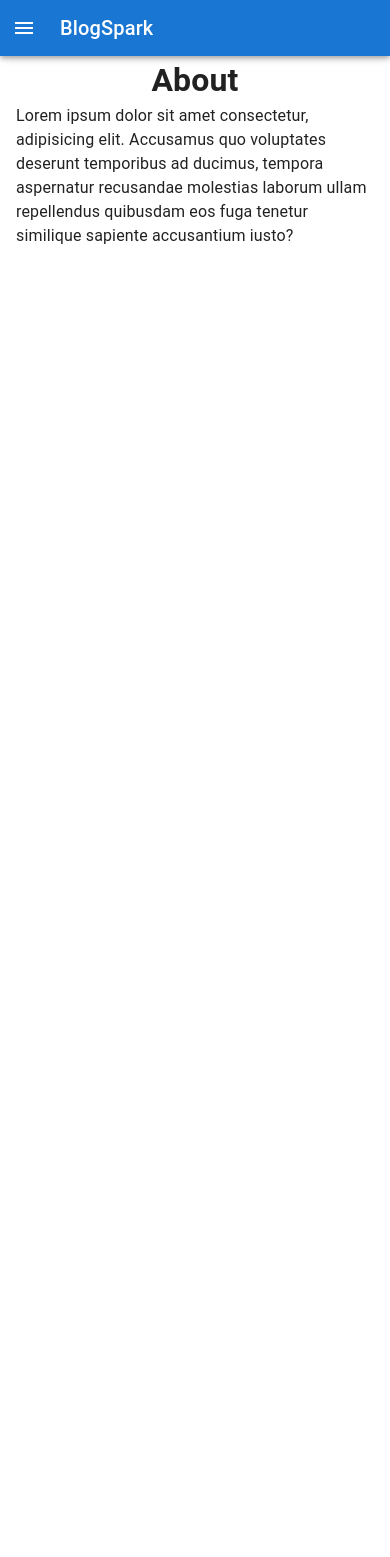
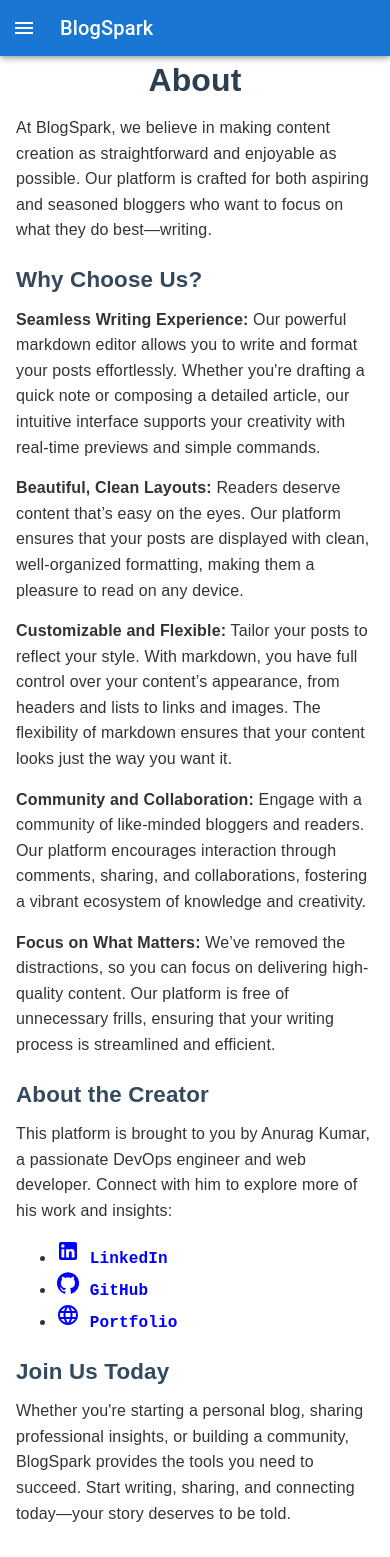
Before and after one commit to anuragK-24/Blog_Frontend, a React (Create React App) app: page /about in a window 390 px wide. Before the commit the page ends 844 px from the top, so only its background shows below. Built offline with nearby package versions, Linux system fonts and the light colour scheme.

Commit message:
Styled about component and added  the website icon

```diff
--- a/src/components/singlePost/singlePost.css
+++ b/src/components/singlePost/singlePost.css
@@ -19,7 +19,7 @@ pre {
 
 .singlePostWrapper {
   overflow-x: hidden;
-  padding: 0 6em 6em 6em;
+  padding: 0px 3em 3em;
   display: flex;
   flex-direction: column;
 }
@@ -92,7 +92,7 @@ pre {
 }
 
 .singlePostDesc a {
-  color: #000;
+  color: blue;
 }
 .singlePostDescInput:focus {
   outline: none;
--- a/src/components/topbar/TopBar.jsx
+++ b/src/components/topbar/TopBar.jsx
@@ -19,6 +19,13 @@ import Typography from "@mui/material/Typography";
 import { Link } from "react-router-dom";
 import { useContext } from "react";
 import { Context } from "../../context/Context";
+import HomeIcon from "@mui/icons-material/Home";
+import CreateIcon from "@mui/icons-material/Create";
+import { Create } from "@mui/icons-material";
+import PersonIcon from '@mui/icons-material/Person';
+import LoginIcon from "@mui/icons-material/Login";
+import LogoutIcon from "@mui/icons-material/Logout";
+import { SvgIcon } from "@mui/material";
 
 const drawerWidth = 240;
 
@@ -28,7 +35,6 @@ function ResponsiveDrawer(props) {
   const [isClosing, setIsClosing] = React.useState(false);
   const { user, dispatch } = useContext(Context);
   const beforeSignin = ["Login", "Register"];
-  const afterSignin = ["Logout"];
   const handleLogout = () => {
     dispatch({ type: "LOGOUT" });
   };
@@ -52,14 +58,28 @@ function ResponsiveDrawer(props) {
       <Toolbar />
       <Divider />
       <List>
-        {["Home", "About","Write",  "Markdown"].map((text, index) => (
+        {["Home", "About", "Write", "Markdown"].map((text, index) => (
           <ListItem key={text} disablePadding>
             <ListItemButton
               component={Link}
               to={text === "Home" ? "/" : `/${text.toLowerCase()}`}
             >
               <ListItemIcon>
-                {index % 2 === 0 ? <InboxIcon /> : <MailIcon />}
+                {text === "Home" && <HomeIcon />}
+                {text === "About" && (<svg xmlns="http://www.w3.org/2000/svg" height="24" viewBox="0 0 24 24" width="24"><path d="M0 0h24v24H0z" fill="none"/><path d="M12 12c2.21 0 4-1.79 4-4s-1.79-4-4-4-4 1.79-4 4 1.79 4 4 4zm0 2c-2.67 0-8 1.34-8 4v2h16v-2c0-2.66-5.33-4-8-4z"/></svg>)}
+                {text === "Markdown" && (
+                  <IconButton aria-label="edit">
+                    <SvgIcon>
+                      <svg
+                        xmlns="http://www.w3.org/2000/svg"
+                        viewBox="0 0 640 512"
+                      >
+                        <path d="M593.8 59.1H46.2C20.7 59.1 0 79.8 0 105.2v301.5c0 25.5 20.7 46.2 46.2 46.2h547.7c25.5 0 46.2-20.7 46.1-46.1V105.2c0-25.4-20.7-46.1-46.2-46.1zM338.5 360.6H277v-120l-61.5 76.9-61.5-76.9v120H92.3V151.4h61.5l61.5 76.9 61.5-76.9h61.5v209.2zm135.3 3.1L381.5 256H443V151.4h61.5V256H566z" />
+                      </svg>
+                    </SvgIcon>
+                  </IconButton>
+                )}
+                {text === "Write" && <Create />}
               </ListItemIcon>
               <ListItemText primary={text} />
             </ListItemButton>
@@ -73,7 +93,7 @@ function ResponsiveDrawer(props) {
           <ListItem disablePadding>
             <ListItemButton onClick={handleLogout}>
               <ListItemIcon>
-                <InboxIcon />
+                <LogoutIcon />
               </ListItemIcon>
               <ListItemText primary="Logout" />
             </ListItemButton>
@@ -86,7 +106,8 @@ function ResponsiveDrawer(props) {
             <ListItem key={text} disablePadding>
               <ListItemButton component={Link} to={`/${text.toLowerCase()}`}>
                 <ListItemIcon>
-                  {index % 2 === 0 ? <InboxIcon /> : <MailIcon />}
+                  {text === "Login" && <LoginIcon />}
+                  {text  === "Register" && (<svg xmlns="http://www.w3.org/2000/svg" enable-background="new 0 0 24 24" height="24" viewBox="0 0 24 24" width="24"><g><rect fill="none" height="24" width="24"/></g><g><g><rect height="4" width="4" x="10" y="4"/><rect height="4" width="4" x="4" y="16"/><rect height="4" width="4" x="4" y="10"/><rect height="4" width="4" x="4" y="4"/><polygon points="14,12.42 14,10 10,10 10,14 12.42,14"/><path d="M20.88,11.29l-1.17-1.17c-0.16-0.16-0.42-0.16-0.58,0L18.25,11L20,12.75l0.88-0.88C21.04,11.71,21.04,11.45,20.88,11.29z"/><polygon points="11,18.25 11,20 12.75,20 19.42,13.33 17.67,11.58"/><rect height="4" width="4" x="16" y="4"/></g></g></svg>)}
                 </ListItemIcon>
                 <ListItemText primary={text} />
               </ListItemButton>
--- a/src/pages/About/About.jsx
+++ b/src/pages/About/About.jsx
@@ -1,11 +1,66 @@
-import React from 'react'
-import './About.scss'
+import React from "react";
+import "./About.scss";
+import GitHubIcon from '@mui/icons-material/GitHub';
+import { Language, LinkedIn, Web } from "@mui/icons-material";
 
 export default function About() {
   return (
-    <div className='About'>
-        <h1 className='About_Heading'>About</h1>
-        Lorem ipsum dolor sit amet consectetur, adipisicing elit. Accusamus quo voluptates deserunt temporibus ad ducimus, tempora aspernatur recusandae molestias laborum ullam repellendus quibusdam eos fuga tenetur similique sapiente accusantium iusto?
+    <div className="About">
+      <h1 className="About_Heading">About</h1>
+      <p className="About_Text">
+        At BlogSpark, we believe in making content creation
+        as straightforward and enjoyable as possible. Our platform is crafted
+        for both aspiring and seasoned bloggers who want to focus on what they
+        do best—writing.
+      </p>
+      <h2 className="About_Subheading">Why Choose Us?</h2>
+      <p className="About_Text">
+        <strong>Seamless Writing Experience:</strong> Our powerful markdown
+        editor allows you to write and format your posts effortlessly. Whether
+        you're drafting a quick note or composing a detailed article, our
+        intuitive interface supports your creativity with real-time previews and
+        simple commands.
+      </p>
+      <p className="About_Text">
+        <strong>Beautiful, Clean Layouts:</strong> Readers deserve content
+        that’s easy on the eyes. Our platform ensures that your posts are
+        displayed with clean, well-organized formatting, making them a pleasure
+        to read on any device.
+      </p>
+      <p className="About_Text">
+        <strong>Customizable and Flexible:</strong> Tailor your posts to reflect
+        your style. With markdown, you have full control over your content’s
+        appearance, from headers and lists to links and images. The flexibility
+        of markdown ensures that your content looks just the way you want it.
+      </p>
+      <p className="About_Text">
+        <strong>Community and Collaboration:</strong> Engage with a community of
+        like-minded bloggers and readers. Our platform encourages interaction
+        through comments, sharing, and collaborations, fostering a vibrant
+        ecosystem of knowledge and creativity.
+      </p>
+      <p className="About_Text">
+        <strong>Focus on What Matters:</strong> We’ve removed the distractions,
+        so you can focus on delivering high-quality content. Our platform is
+        free of unnecessary frills, ensuring that your writing process is
+        streamlined and efficient.
+      </p>
+      <h2 className="About_Subheading">About the Creator</h2>
+      <p className="About_Text">
+        This platform is brought to you by Anurag Kumar, a passionate DevOps engineer and web developer. Connect with him to explore more of his work and insights:
+      </p>
+      <ul className="About_Links">
+        <li><a href="https://www.linkedin.com/in/anurag-kumar-4490ba1a6/" target="_blank" rel="noopener noreferrer"><LinkedIn/> LinkedIn</a></li>
+        <li><a href="https://github.com/anuragK-24" target="_blank" rel="noopener noreferrer"><GitHubIcon/>  GitHub</a></li>
+        <li><a href="https://anuragk24-portfolio.vercel.app/" target="_blank" rel="noopener noreferrer"><Language/> Portfolio</a></li>
+      </ul>
+      <h2 className="About_Subheading">Join Us Today</h2>
+      <p className="About_Text">
+        Whether you're starting a personal blog, sharing professional insights,
+        or building a community, BlogSpark provides the tools
+        you need to succeed. Start writing, sharing, and connecting today—your
+        story deserves to be told.
+      </p>
     </div>
-  )
+  );
 }
--- a/src/pages/About/About.scss
+++ b/src/pages/About/About.scss
@@ -2,10 +2,36 @@
     margin-left: 280px;
     margin-right: 70px;
     margin-top: -40px;
+    padding: 20px;
+    font-family: Arial, sans-serif;
+    color: #333;
 
     &_Heading{
         text-align: center;
+        font-size: 2.5em;
+        margin-bottom: 20px;
+        color: #2c3e50;
     }
+    &_Subheading {
+        font-size: 2em;
+        margin-top: 20px;
+        margin-bottom: 10px;
+        color: #34495e;
+    }
+
+    &_Text {
+        font-size: 1.2em;
+        line-height: 1.6;
+        margin-bottom: 15px;
+      }
+      &_Links{
+        a{
+            color: blue;
+            text-decoration: none;
+            font-family: monospace;
+            font-weight: 700;
+        }
+      }
 }
 @media only screen and (max-width: 600px) {
     .About{
@@ -13,5 +39,16 @@
         margin-left: 0;
         margin-right: 0;
         padding: 1em;
+        &_Text {
+            font-size: 1em;
+        }
+        &_Subheading {
+            font-size: 1.4em;
+        }
+        &_Heading {
+            text-align: center;
+            font-size: 2em;
+            margin-bottom: 11px;
+        }
     }
 }
```
Also changed, not shown: src/components/post/post.css (line endings or trailing spaces).
